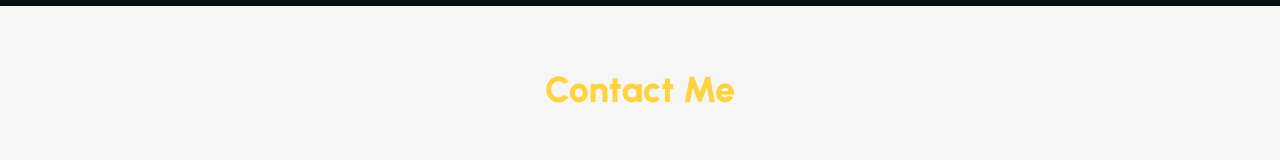
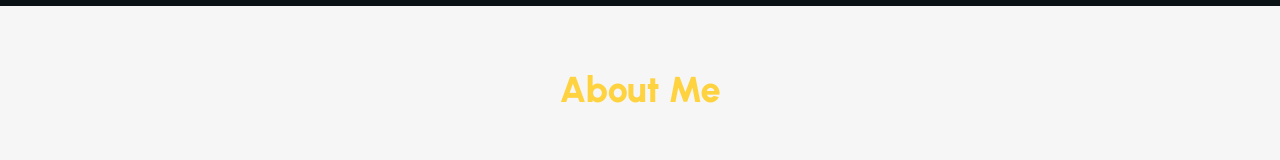
Before and after one commit to azkamiftah12/azka-porto, a Next.js app: page / in a window 1280 px wide. Shown: the part 2808-2968 px from the top of the page. Built offline with nearby package versions, Linux system fonts and the light colour scheme.

Commit message:
ci cd test

```diff
--- a/src/components/home/contact.tsx
+++ b/src/components/home/contact.tsx
@@ -2,7 +2,7 @@ const Contact = () => {
   return (
     <div id="contact" className="sticky top-0">
       <div className="bg-custom-white min-h-96 w-full p-16 text-custom-yellow">
-        <div className="text-4xl font-extrabold text-center">Contact Me</div>
+        <div className="text-4xl font-extrabold text-center">About Me</div>
       </div>
     </div>
   );
```
